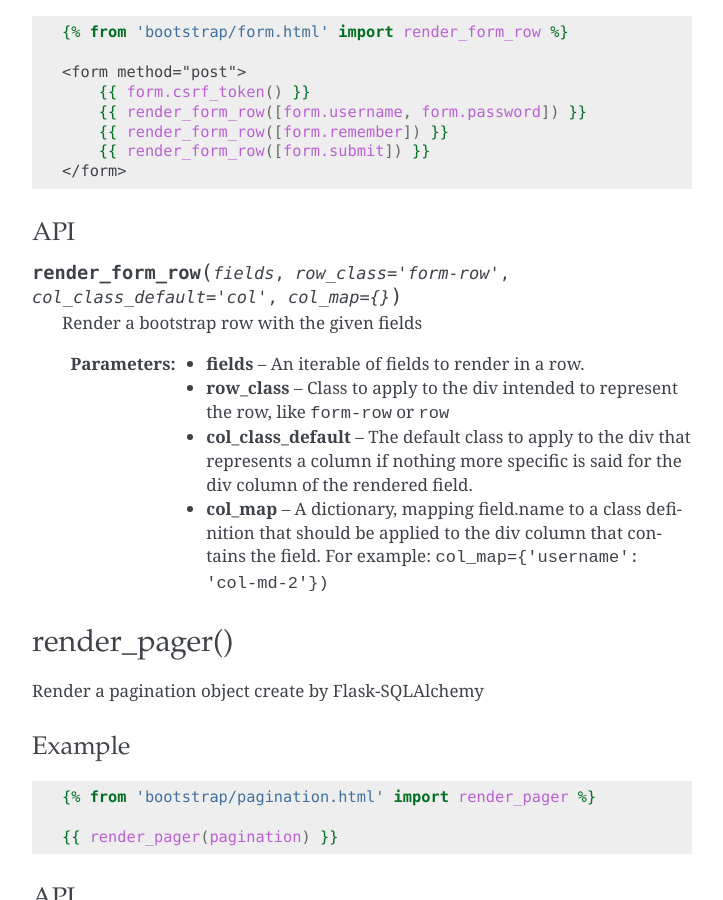
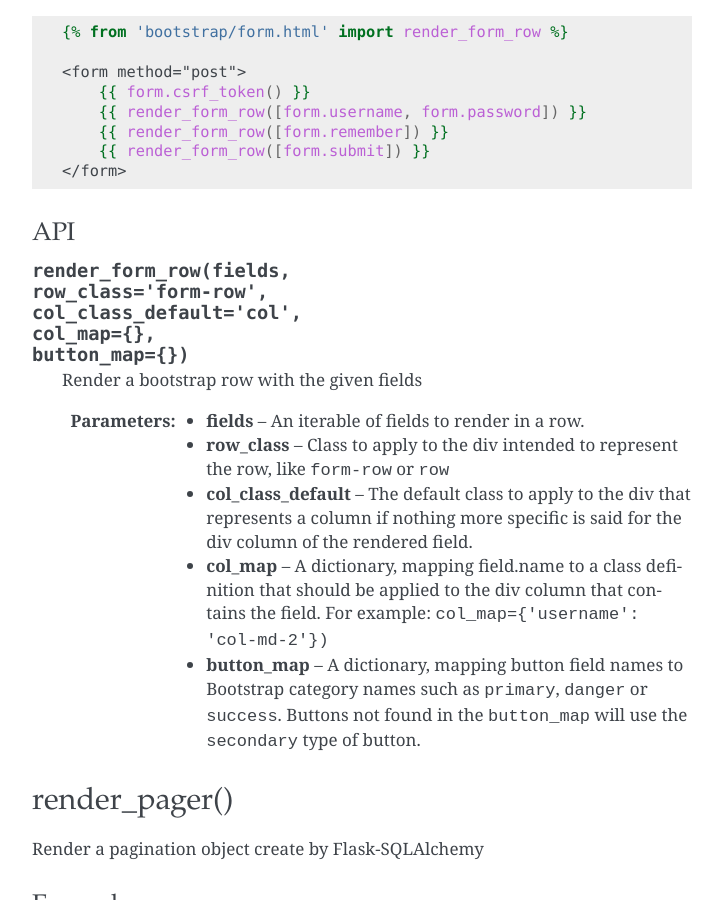
Before and after one commit to helloflask/bootstrap-flask, a Sphinx documentation site: the page built from docs/macros.rst, in a window 1280 px wide and 900 px high, scrolled down 3683 px. Shown: the whole window, without its empty margins (388-1111 px from the left). Built offline with Sphinx 7.4.7, drawn with Linux system fonts in a browser that asks for light colours.

Commit message:
implemented button_map for render_form_row (#44)
* implemented button_map for render_form_row

* added button_map documentation for render_form_row

```diff
--- a/docs/macros.rst
+++ b/docs/macros.rst
@@ -192,7 +192,8 @@ API
 .. py:function:: render_form_row(fields,\
                                  row_class='form-row',\
                                  col_class_default='col',\
-                                 col_map={})
+                                 col_map={},
+                                 button_map={})
 
     Render a bootstrap row with the given fields
 
@@ -203,6 +204,10 @@ API
                                 if nothing more specific is said for the div column of the rendered field.
     :param col_map: A dictionary, mapping field.name to a class definition that should be applied to
                             the div column that contains the field. For example: ``col_map={'username': 'col-md-2'})``
+    :param button_map: A dictionary, mapping button field names to Bootstrap category names such as
+                      ``primary``, ``danger`` or ``success``. Buttons not found
+                      in the ``button_map`` will use the ``secondary`` type of
+                      button.
 
 
 
```
Also changed, not shown: 1 other file.
